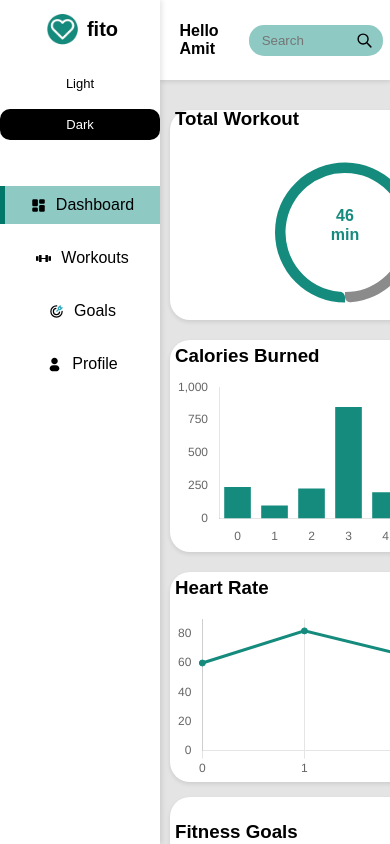
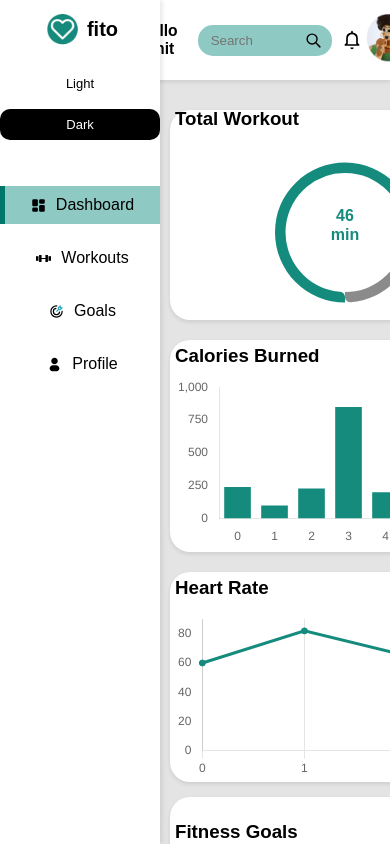
Before and after one commit to sapatevaibhav/react-fitness-dashboard, a React (Create React App) app: page / in a window 390 px wide. Built offline with nearby package versions, Linux system fonts and the light colour scheme.

Commit message:
made responsive

```diff
--- a/src/components/Header.css
+++ b/src/components/Header.css
@@ -89,13 +89,30 @@
   }
 }
 
-@media (max-width: 768px) {
-  .greeting {
-    font-size: 0.5rem;
+@media (max-width: 1110px) {
+  .greeting h1 {
+    font-size: 2vw;
+  }
+}
+
+@media (max-width: 785px) {
+  .greeting h1 {
+    font-size: 3vw;
   }
   .greeting p {
     display: none;
   }
+}
+
+@media (max-width: 558px) {
+  .greeting h1 {
+    font-size: 4vw;
+  }
+
+  .greeting p {
+    display: none;
+  }
+
   .greeting p {
     display: none;
   }
@@ -107,19 +124,38 @@
     flex-direction: row;
     font-size: 0.5rem;
   }
+
   .greeting p {
     display: none;
   }
+
   .greeting h1 {
     margin-right: 10px;
   }
+
   .search-bar input {
     width: 80px;
   }
+
   .time {
     display: none;
   }
+
   .date-time span {
     padding: 3px;
   }
 }
+
+@media (max-width: 430px) {
+  .header h1 {
+    margin: 0;
+  }
+
+  .date {
+    display: none;
+  }
+
+  .user-profile {
+    margin-left: 0px;
+  }
+}
--- a/src/components/Header.jsx
+++ b/src/components/Header.jsx
@@ -38,7 +38,8 @@ function Header() {
         </div>
       </div>
       <div className="date-time noti">
-        <span>{currentDate}</span> <span className="time">{currentTime}</span>
+        <span className="date">{currentDate}</span>{" "}
+        <span className="time">{currentTime}</span>
         <img
           src="/assets/notification.svg"
           alt="notification"
--- a/src/components/Home.css
+++ b/src/components/Home.css
@@ -95,3 +95,8 @@
     left: 160px;
   }
 }
+@media (max-width: 430px) {
+  .header {
+    left: 120px;
+  }
+}
```
